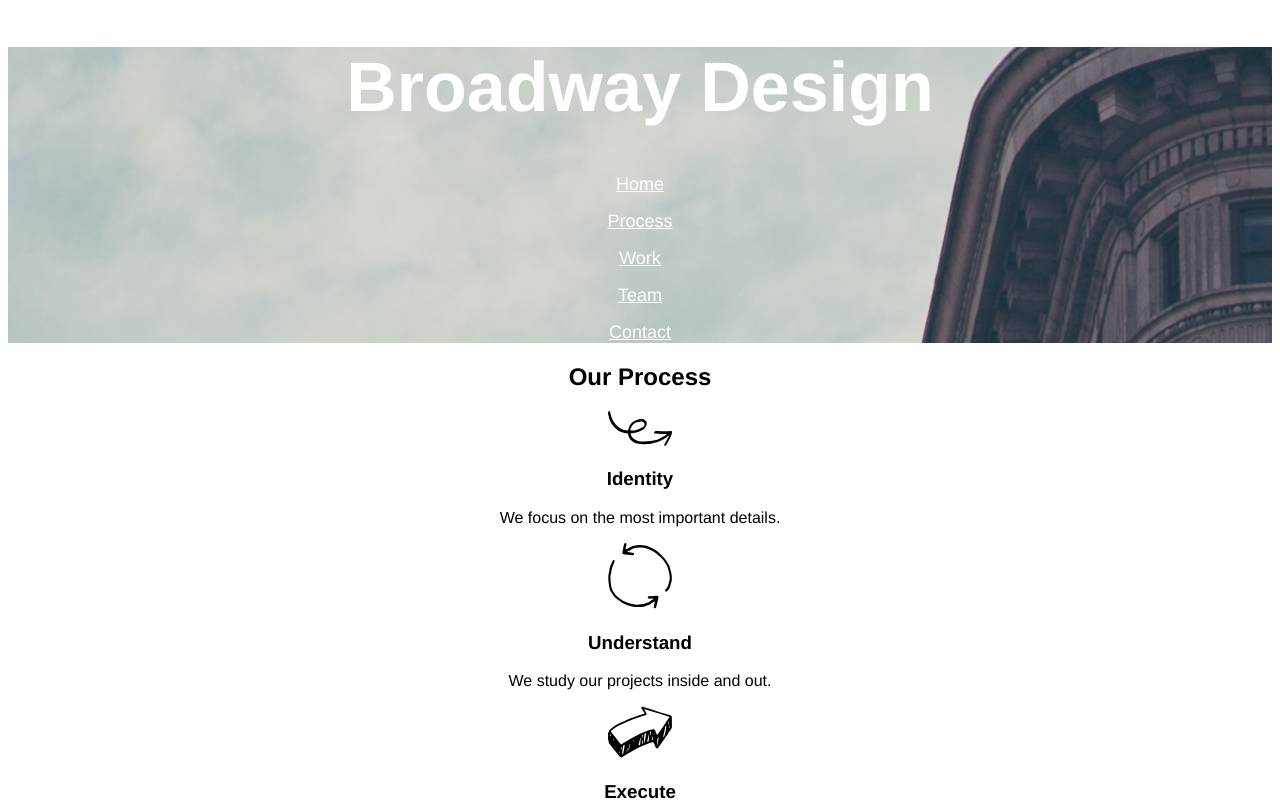
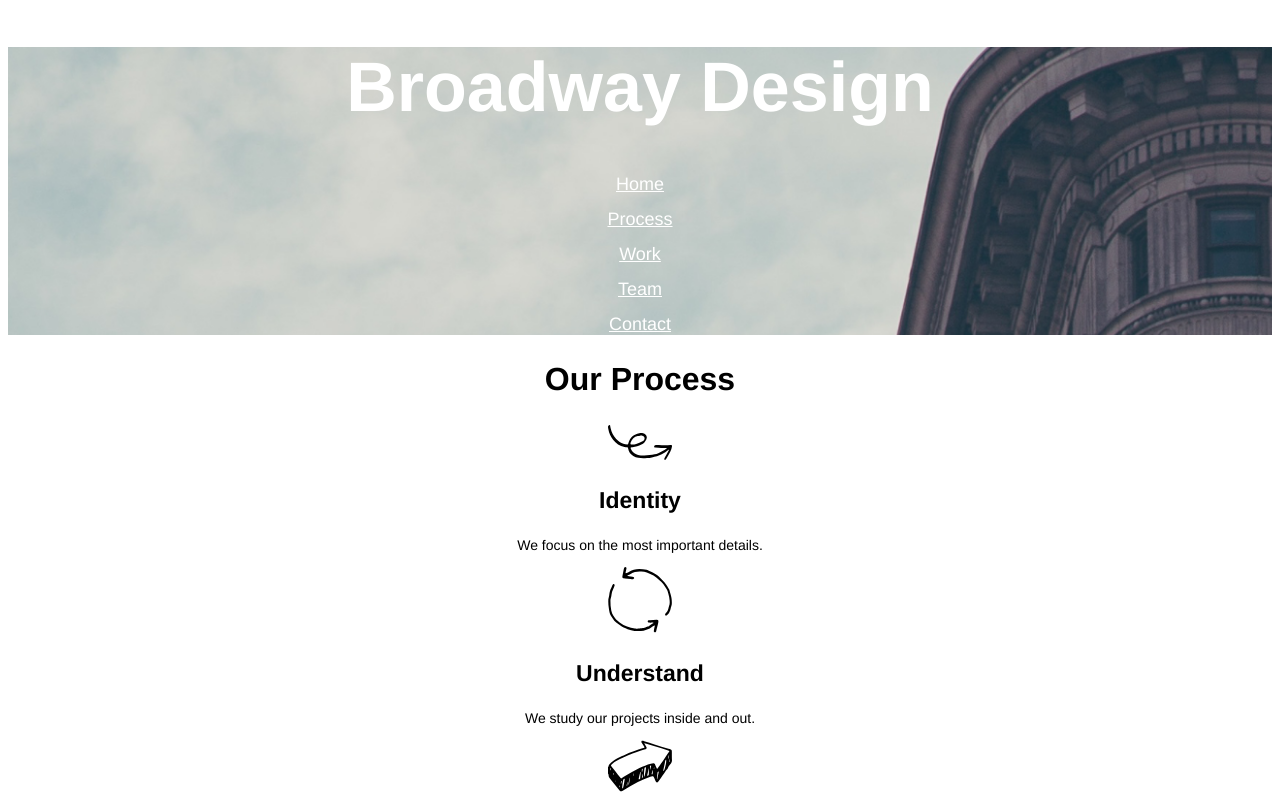
Before and after one commit to anikakis/broadway, a plain HTML site: page index.html in a window 1280 px wide. Shown: the top 806 px of the page. Drawn offline with Linux system fonts and the light colour scheme.

Commit message:
Finish content

```diff
--- a/resources/css/style.css
+++ b/resources/css/style.css
@@ -1,6 +1,10 @@
 body {
   font-family: Helvetica, sans-serif;
   text-align: center;
+}
+
+p {
+  font-size: 14px;
 }
 
 .header {
@@ -18,3 +22,13 @@ body {
   color: White;
   font-size: 18px;
 }
+
+.content h2 {
+  font-size: 32px;
+  font-weight: bold;
+}
+
+.content h3 {
+  font-size: 23px;
+  font-weight: bold;
+}
```
